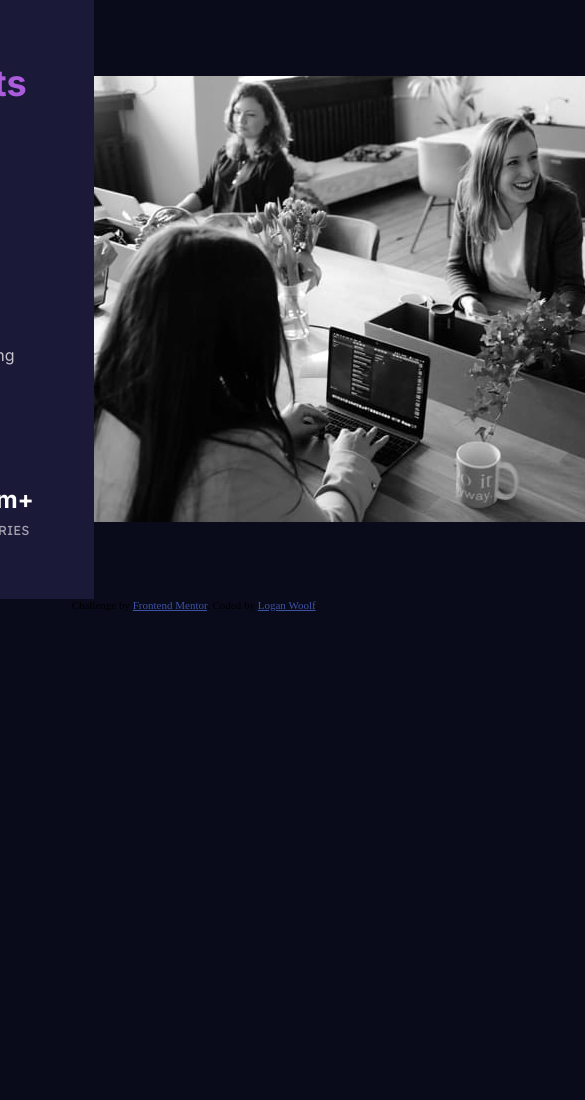
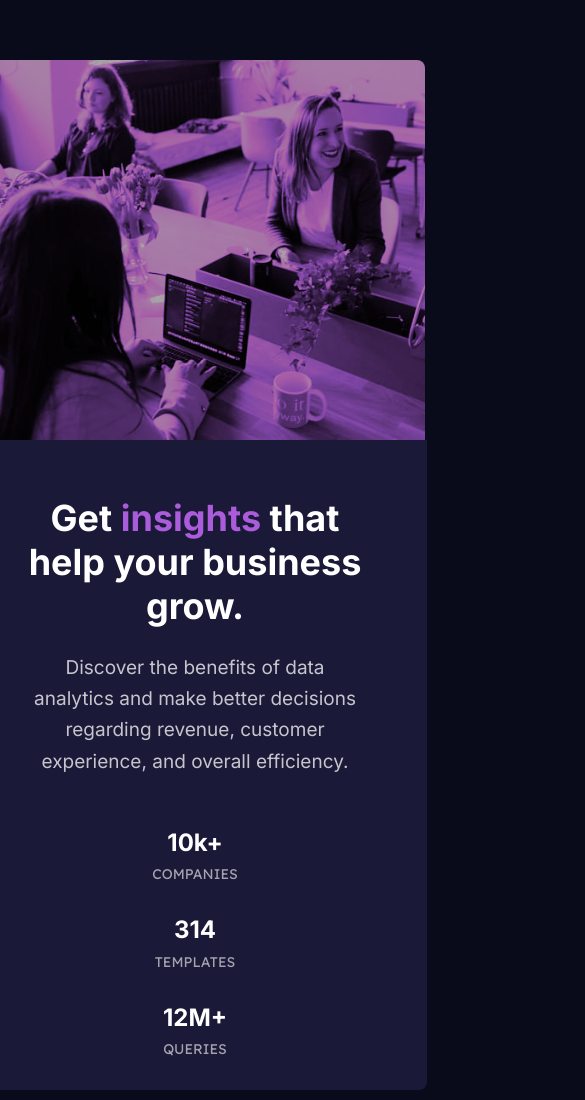
Before and after one commit to loganwoolf/FM-preview-card, a plain HTML site: page index.html in a window 390 px wide. Shown: the top 1100 px of the page, 585 px wide, since content can reach past the window. Before the commit the page ends 844 px from the top, so only its background shows below. Drawn offline with Linux system fonts and the light colour scheme.

Commit message:
apply remaining styles and @media styles

```diff
--- a/index.html
+++ b/index.html
@@ -24,21 +24,28 @@
 		.grid-container {
 			display: grid;
 			grid-template-columns: auto auto;
+			align-items: center;
 			justify-content: center;
-			align-items: center;
-			grid-auto-rows: auto;
+			margin: 60px 90px;
+		}
+
+		.grid-container>img {
+			border-radius: 0 8px 8px 0;
+			max-height: 100%;
+			filter: sepia(0.08) hue-rotate(232deg) saturate(40) brightness(0.65);
+
 		}
 
 		.card {
 			background-color: hsl(244, 38%, 16%);
+			border-radius: 8px 0 0 8px;
 			color: white;
 			font-family: Inter;
-
 		}
 
 		.text {
-			max-width: 40ch;
-			margin: 6ch;
+			width: 40ch;
+			padding: 2rem 4rem 0;
 		}
 
 		.text>h1 {
@@ -51,12 +58,13 @@
 
 		.text>p {
 			color: hsla(0, 0%, 100%, 0.75);
+			line-height: 2.6ch;
 		}
 
 		.tile-grid {
 			display: grid;
 			grid-template-columns: repeat(3, auto);
-			margin: 6ch;
+			padding: 4rem;
 		}
 
 		.tile {}
@@ -69,15 +77,58 @@
 		.stat-heading {
 			font-family: 'Lexend Deca';
 			font-weight: 400;
-			font-size: 13px;
+			font-size: 14px;
 			text-transform: uppercase;
 			color: hsla(0, 0%, 100%, 0.6);
 			padding-top: 1ch;
 		}
 
+		@media only screen and (max-width: 1200px) {
+			.grid-container {
+				display: flex;
+				flex-direction: column-reverse;
+
+
+			}
+
+			.grid-container>img {
+				border-radius: 8px 8px 0 0;
+				width: 460px;
+			}
+
+			.card {
+				border-radius: 0 0 8px 8px;
+			}
+
+			.text {
+				text-align: center;
+				width: 28ch;
+				font-size: 19px;
+			}
+
+			.tile-grid {
+				padding: 0;
+				display: flex;
+				flex-direction: column;
+				align-items: center;
+				padding-bottom: 2rem;
+			}
+
+			.tile {
+				text-align: center;
+				padding-top: 2rem;
+			}
+
+		}
+
+
+
 		.attribution {
 			font-size: 11px;
 			text-align: center;
+			color: hsla(0, 0%, 100%, 0.6);
+			font-family: Arial, Helvetica, sans-serif;
+			padding-bottom: 2rem;
 		}
 
 		.attribution a {
@@ -105,22 +156,21 @@
 					<div class="stat-heading">templates</div>
 				</div>
 				<div class="tile">
-					<div class="stat">12m+</div>
+					<div class="stat">12M+</div>
 					<div class="stat-heading">queries</div>
 				</div>
 			</div>
 		</div>
-
 		<img src="./images/image-header-desktop.jpg" alt="some very happy people at work">
 
-	</div>
 	</div>
 
 
 	<div class="attribution">
-		Challenge by <a href="https://www.frontendmentor.io?ref=challenge" target="_blank">Frontend Mentor</a>.
+		Challenge by <a href="https://www.frontendmentor.io?ref=challenge" target="_blank">Frontend Mentor</a>.<br><br>
 		Coded by <a href="https://github.com/loganwoolf">Logan Woolf</a>.
 	</div>
+
 </body>
 
 </html>
```
